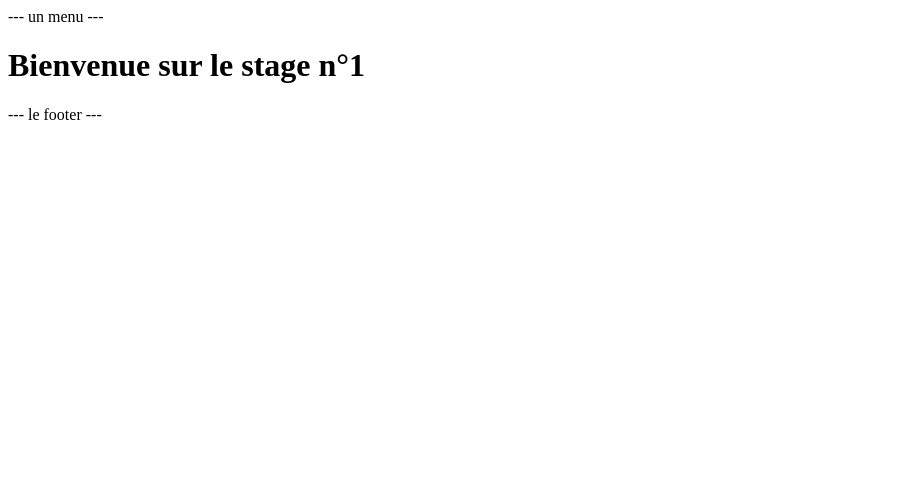
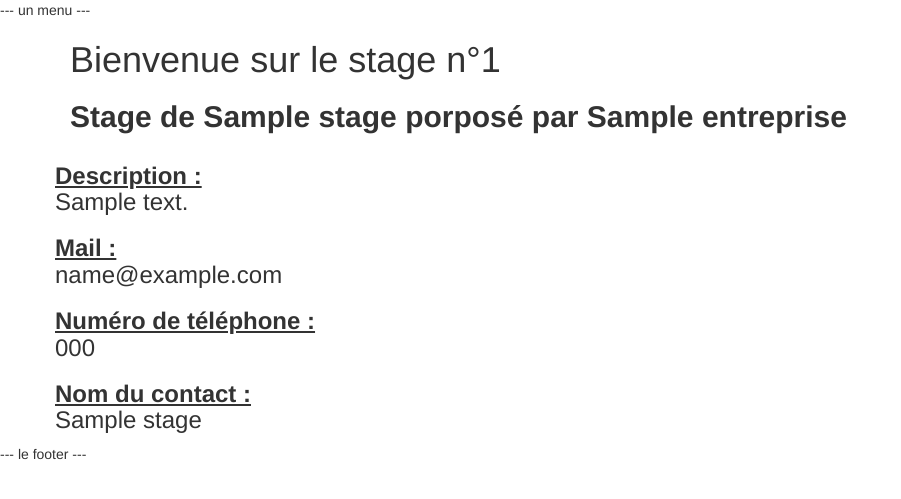
Before and after one commit to cam-bdt/ProStage, a Symfony app: template templates/pro_stage/unStage.html.twig in a window 1280 px wide. Shown: the top 499 px of the page, without its empty margins (0-901 px from the left). Run offline with Twig, Linux system fonts and the light colour scheme; the template is opened without the code that fills it: most values are stand-ins (such as "Sample title", 1, 10 or a date in 2020); some libraries are stand-ins or nearby versions.

Commit message:
liste des champs et données d'un stage sans mise en page

```diff
--- a/src/DataFixtures/ProStageFixtures.php
+++ b/src/DataFixtures/ProStageFixtures.php
@@ -30,7 +30,7 @@ class ProStageFixtures extends Fixture
 
         $stage = new Stage();
         $stage->setTitre($faker->jobTitle);
-        $stage->setDescription($faker->address);
+        $stage->setDescription($faker->realText($maxNbChars = 200, $indexSize = 2) );
         $stage->setMail($faker->companyEmail);
         $stage->setTelephone($faker->phoneNumber);
         $stage->setNomContact($faker->name($gender = null));
--- a/templates/pro_stage/unStage.html.twig
+++ b/templates/pro_stage/unStage.html.twig
@@ -1,15 +1,31 @@
 {% extends 'base.html.twig' %}
-        {% block title %} Stage n°{{idStage}} - PROSTAGE {% endblock %}
-        {% block stylesheets %}
+{% block title %} Stage n°{{idStage}} - PROSTAGE {% endblock %}
+{% block stylesheets %}
+<!-- Latest compiled and minified CSS -->
+<link rel="stylesheet" href="https://maxcdn.bootstrapcdn.com/bootstrap/3.3.7/css/bootstrap.min.css" integrity="sha384-BVYiiSIFeK1dGmJRAkycuHAHRg32OmUcww7on3RYdg4Va+PmSTsz/K68vbdEjh4u" crossorigin="anonymous">
+{% endblock %}
 
 
+{% block body %}
+<div class="container container-fluid">
+        <H1> Bienvenue sur le stage n°{{idStage}} </H1>
+        <h2> <b> Stage de {{ stage.titre }} porposé par {{ stage.entreprise.nom }} </b> </h2>
+        <div class="row">
 
-        {% endblock %}
-
-
-        {% block body %} <H1> Bienvenue sur le stage n°{{idStage}} </H1>
-
-
-
-        {% endblock %}
-        {% block javascripts %}{% endblock %}
+                <div class="col-3">
+                        <H3> <b> <u>Description :</u> </b>  <p> {{ stage.description }} </p>
+                        </H3>
+                </div>
+                <div class="col-3">
+                        <h3> <b> <u>  Mail :</u> </b> <p> {{ stage.mail }} </p> </h3>
+                </div>
+                <div class="col-3">
+                        <h3> <b> <u> Numéro de téléphone :</u> </b> <p> {{ stage.telephone }} </p> </h3>
+                </div>
+                <div class="col-3">
+                        <h3> <b> <u> Nom du contact :</u> </b> <p> {{ stage.nomContact }} </p> </h3>
+                </div>
+        </div>
+</div>
+{% endblock %}
+{% block javascripts %}{% endblock %}
```
